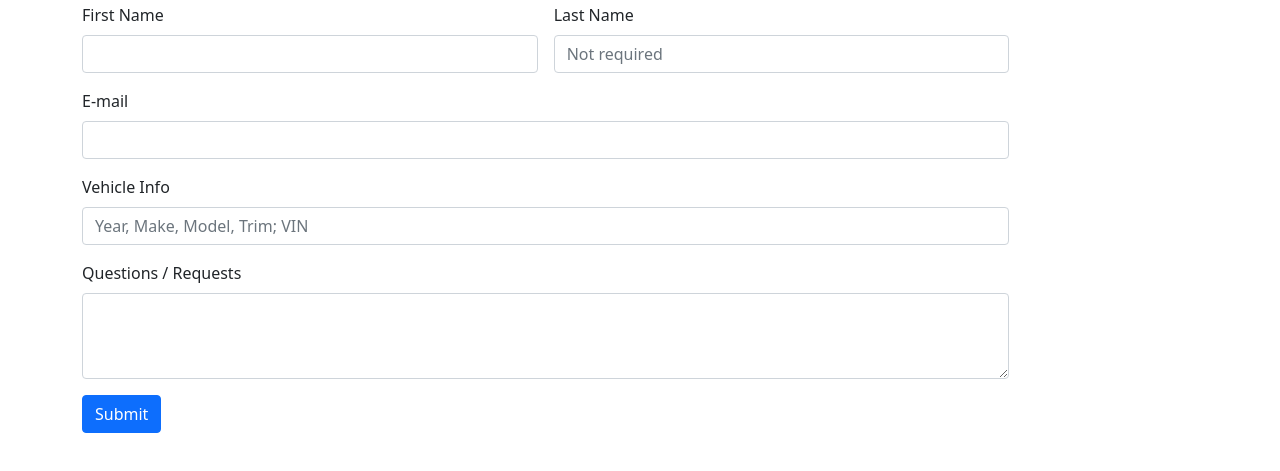
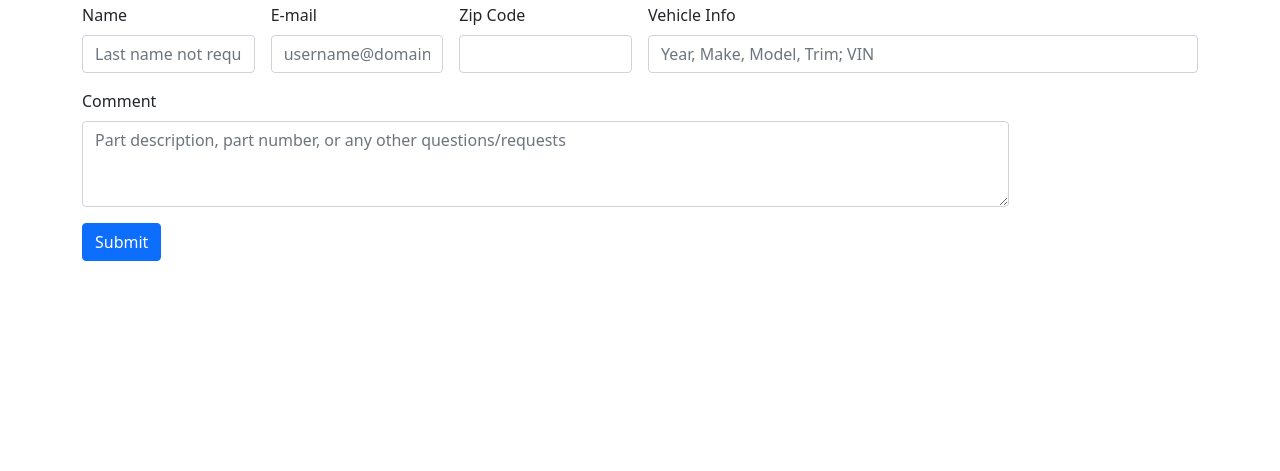
Before and after one commit to OEMAutoSoul/Formsubmit, a plain HTML site: page index.html in a window 1280 px wide. Shown: the part 101-572 px from the top of the page. Drawn offline with nearby package versions, Linux system fonts and the light colour scheme.

Commit message:
Add files via upload

```diff
--- a/index.html
+++ b/index.html
@@ -28,28 +28,27 @@
           <input type="hidden" name="_next" value="https://oemautosoul.github.io/Formsubmit/success.html" >
 
           <!-- Body -->
-          <div class="col-md-5">
-            <label for="firstName" class="form-label">First Name</label>
-            <input type="text" class="form-control" name="First&nbsp;Name" id="firstName" required>
+          <div class="col-md-2">
+            <label for="Name" class="form-label">Name</label>
+            <input type="text" class="form-control" name="Name" id="Name" placeholder="Last name not required" required>
           </div>
-          <div class="col-md-5">
-            <label for="lastName" class="form-label">Last Name</label>
-            <input type="text" class="form-control" name="Last&nbsp;Name" id="lastName" placeholder="Not required">
+          <div class="col-md-2">
+            <label for="emailInfo" class="form-label">E-mail</label>
+            <input type="email" class="form-control" name="Email" id="emailInfo" placeholder="username@domain.com" required>
+          </div>
+          <div class="col-md-2">
+            <label for="zipcode" class="form-label">Zip Code</label>
+            <input type="text" class="form-control" name="Zip&nbsp;Code" id="zipcode" required>
+          </div>
+          <div class="col-md-6">
+            <label for="vehicleinfo" class="form-label">Vehicle Info</label>
+            <input type="text" class="form-control" name="Vehicle&nbsp;Info" id="vehicleinfo" placeholder="Year, Make, Model, Trim; VIN" required>
           </div>
           <div class="col-md-10">
-            <label for="emailInfo" class="form-label">E-mail</label>
-            <input type="email" class="form-control" name="email" id="emailInfo" required>
-          </div>
-          <div class="col-md-10">
-            <label for="vehicleinfo" class="form-label">Vehicle Info</label>
-            <input type="text" class="form-control" name="vehicle&nbsp;info" id="vehicleinfo" placeholder="Year, Make, Model, Trim; VIN" required>
-          </div>
-          <div class="col-md-10">
-            <label for="comments" class="form-label">Questions / Requests</label>
-            <textarea class="form-control" id="comments" name="Questions&nbsp;&&nbsp;Requests"" rows="3" required></textarea>
+            <label for="comment" class="form-label">Comment</label>
+            <textarea class="form-control" id="questions" name="Questions&nbsp;&&nbsp;Requests" rows="3" placeholder="Part description, part number, or any other questions/requests" required></textarea>
           </div>
           <div class="col-md-12">
-
           <!-- Submit Button -->
             <button type="submit" class="btn btn-primary">Submit</button>
           </div>
```
